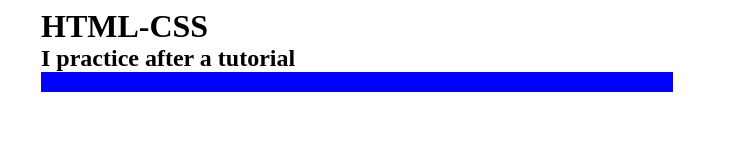
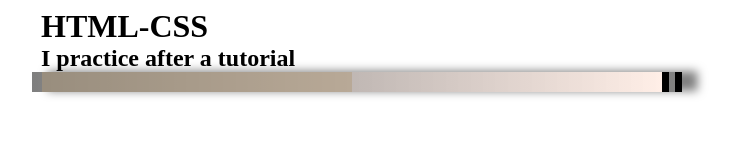
Before and after one commit to DevPuddle/css-html-practice, a plain HTML site: page index.html in a window 1280 px wide. Shown: the whole page, without its empty margins (283-1018 px from the left). Drawn offline with Linux system fonts and the light colour scheme.

Commit message:
added many css elements to the project box-shadow ect.

```diff
--- a/styles.css
+++ b/styles.css
@@ -8,8 +8,17 @@
 }
 
 .color {
-    margin: auto;
     width: 50%;
     height: 20px;
-    background-color: blue;
+    background: rgba(177,155,125, 0.5);
 }
+
+div {
+    border-right:  20px double black;
+    margin: 0 auto;
+    width: 49%;
+    height: 20px;
+    background: linear-gradient(90deg, rgba(0,0,0, 0.5), rgba(255,200,175, 0.3));
+    padding-left: 10px;
+    box-shadow: 15.5px -1.0px 10px 0px rgba(0,0,0,0.5);
+}
```
